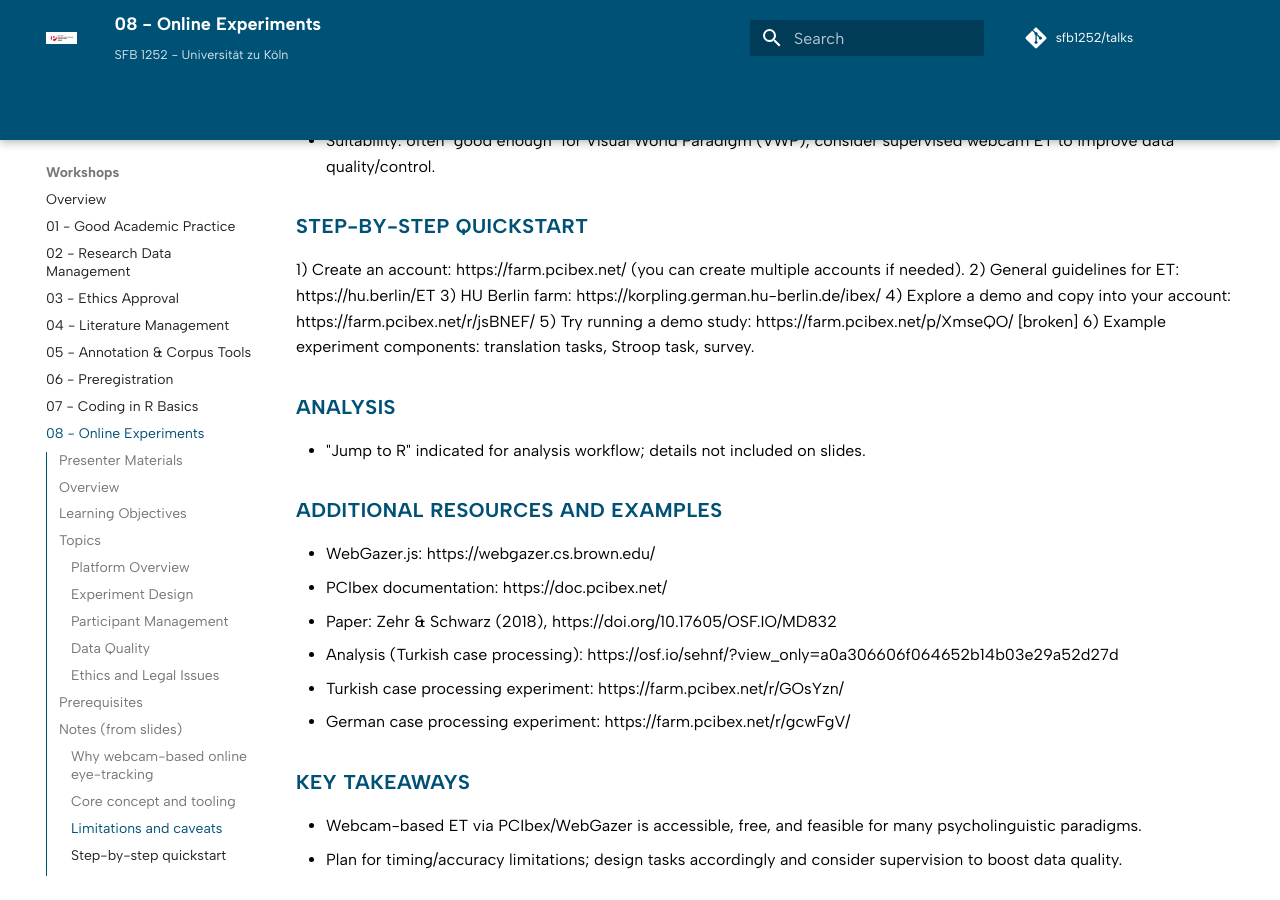
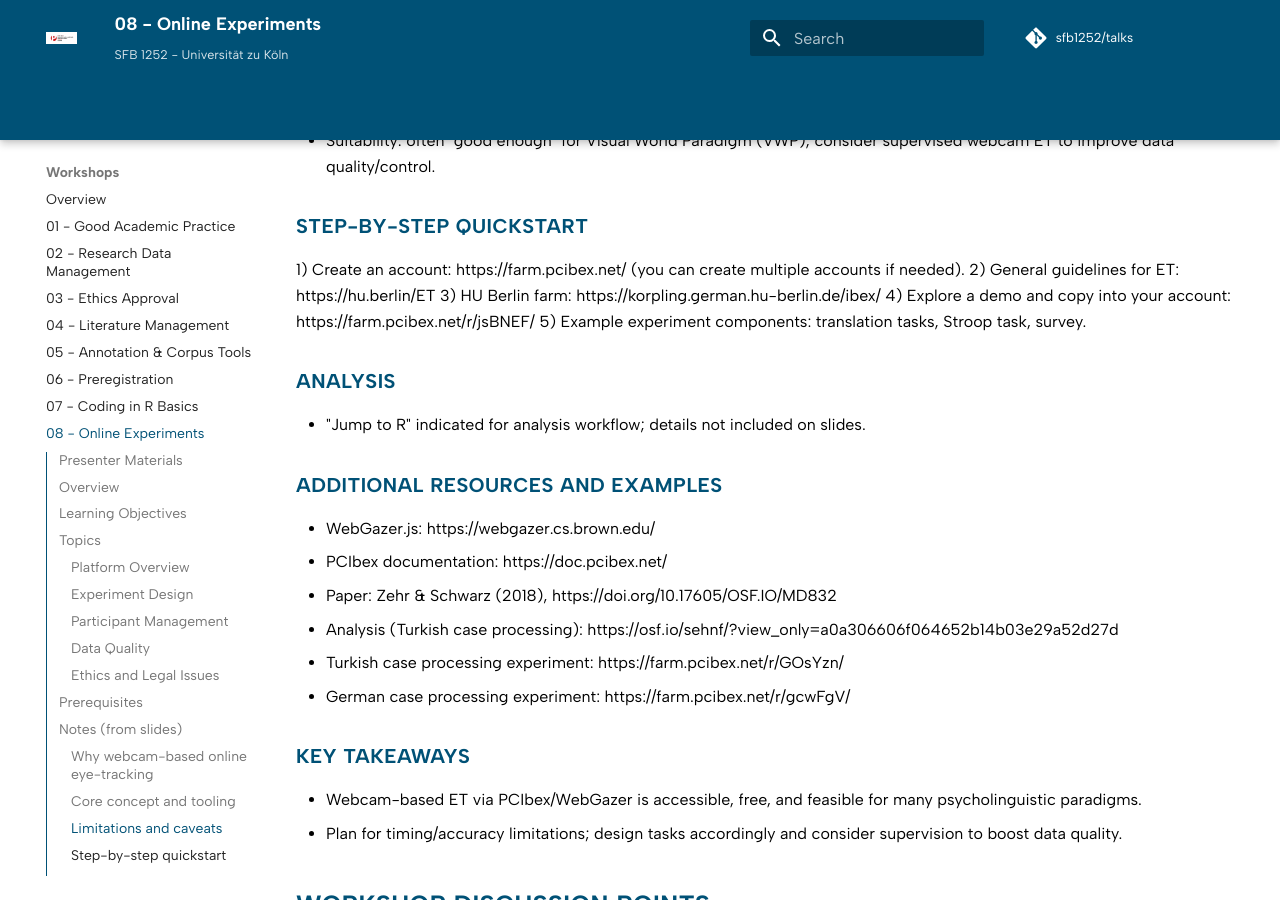
Before and after one commit to SFB1252/talks, an MkDocs documentation site: the page built from docs/workshops/08-online-experiments/index.md, in a window 1280 px wide and 900 px high, scrolled down 3009 px. Built offline with MkDocs 1.6.1 and Material for MkDocs 9.7.7, drawn with Linux system fonts in a browser that asks for light colours; comment, search, counter and statistics services are not loaded; some of the changed text lies outside the part shown.

Commit message:
chore: remove broken demo study link from online experiments documentation

```diff
--- a/docs/workshops/08-online-experiments/index.md
+++ b/docs/workshops/08-online-experiments/index.md
@@ -100,8 +100,7 @@ Contact: ooezsoy@uni-koeln.de
 2) General guidelines for ET: https://hu.berlin/ET
 3) HU Berlin farm: https://korpling.german.hu-berlin.de/ibex/
 4) Explore a demo and copy into your account: https://farm.pcibex.net/r/jsBNEF/
-5) Try running a demo study: https://farm.pcibex.net/p/XmseQO/ [broken]
-6) Example experiment components: translation tasks, Stroop task, survey.
+5) Example experiment components: translation tasks, Stroop task, survey.
 
 ### Analysis
 - "Jump to R" indicated for analysis workflow; details not included on slides.
@@ -161,7 +160,6 @@ Contact: ooezsoy@uni-koeln.de
 - ET guidelines: https://hu.berlin/ET
 - HU Berlin farm: https://korpling.german.hu-berlin.de/ibex/
 - Demo (copy to your account): https://farm.pcibex.net/r/jsBNEF/
-- Demo (run study): https://farm.pcibex.net/p/XmseQO/ [broken]
 - WebGazer.js: https://webgazer.cs.brown.edu/
 - PCIbex docs: https://doc.pcibex.net/
 - Zehr & Schwarz (2018): https://doi.org/10.17605/OSF.IO/MD832
```
Also changed, not shown: docs/resources/additional-links.md (+1 -3 lines).
